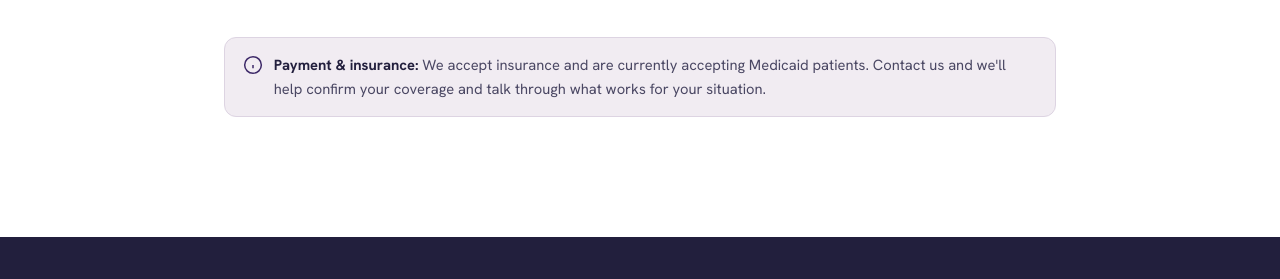
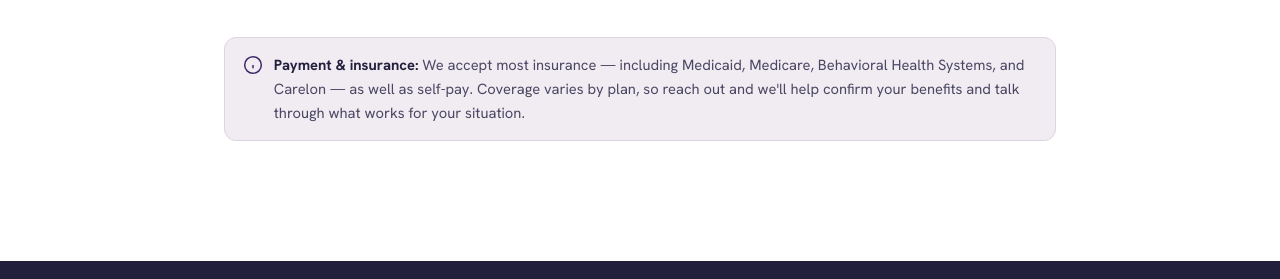
Before and after one commit to Psalmseen-Creative-Hub/chance-for-life, a plain HTML site: page site/contact.html in a window 1280 px wide. Shown: the part 2252-2531 px from the top of the page. Drawn offline with Linux system fonts and the light colour scheme.

Commit message:
Add accepted insurance plans across the site
Client confirmed they accept most insurance including Medicaid,
Medicare, Behavioral Health Systems, and Carelon, plus self-pay.

Updated in three places prospective patients actually look:
- FAQ, "Do you accept insurance?"
- Contact page payment note
- Services page, Mental Health Care section

Each mention keeps a "coverage varies by plan, contact us to confirm
your benefits" qualifier. Acceptance differs plan to plan, and someone
booking on the assumption they are covered — then receiving a bill — is
a bad outcome worth writing carefully around.

Co-Authored-By: Claude Opus 5 <noreply@anthropic.com>

```diff
--- a/site/contact.html
+++ b/site/contact.html
@@ -166,7 +166,7 @@
     </div>
     <div class="form-note" style="max-width:52rem;margin:2.5rem auto 0">
       <svg viewBox="0 0 24 24" fill="none" stroke="currentColor" stroke-width="1.8"><circle cx="12" cy="12" r="10"/><path d="M12 16v-4M12 8h.01"/></svg>
-      <span><strong>Payment &amp; insurance:</strong> We accept insurance and are currently accepting Medicaid patients. Contact us and we'll help confirm your coverage and talk through what works for your situation.</span>
+      <span><strong>Payment &amp; insurance:</strong> We accept most insurance — including Medicaid, Medicare, Behavioral Health Systems, and Carelon — as well as self-pay. Coverage varies by plan, so reach out and we'll help confirm your benefits and talk through what works for your situation.</span>
     </div>
   </div>
 </section>
```
Also changed, not shown: site/faq.html (+1 -1 lines), site/services.html (+1 -0 lines).
